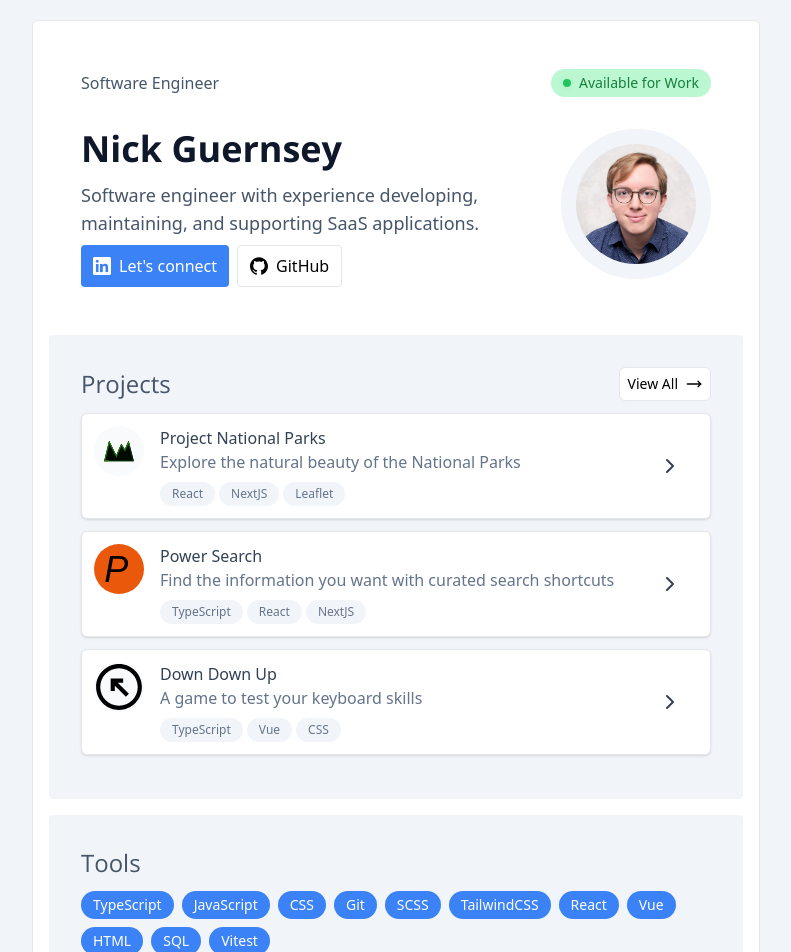
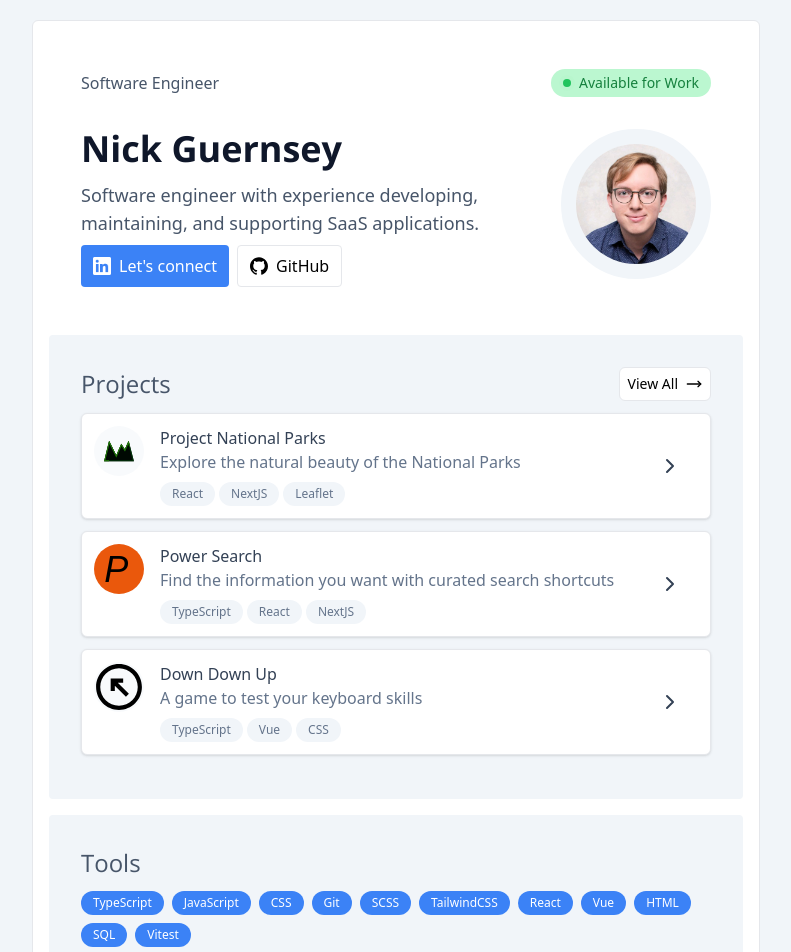
Before and after one commit to nguernse/nguernse.github.io, a React (Vite) app: page /#/ in a window 1280 px wide. Shown: the top 952 px of the page, without its empty margins (244-1035 px from the left). Built offline with nearby package versions, Linux system fonts and the light colour scheme.

Commit message:
chore(ui): badge component

```diff
--- /dev/null
+++ b/src/components/Badge/Badge.tsx
@@ -0,0 +1,31 @@
+import clsx from "clsx";
+import { PropsWithChildren } from "react";
+
+type Props = PropsWithChildren<{
+  className?: string;
+  variant?: "default" | "secondary" | "primary";
+}>;
+
+export default function Badge({
+  children,
+  variant = "default",
+  className,
+}: Props) {
+  return (
+    <span
+      data-testid="badge"
+      data-variant={variant}
+      className={clsx(
+        "font-medium rounded-full px-3 py-1 text-xs",
+        {
+          "bg-slate-100 text-slate-500 ": variant === "default",
+          "bg-slate-500 text-white ": variant === "secondary",
+          "bg-blue-500 text-white": variant === "primary",
+        },
+        className
+      )}
+    >
+      {children}
+    </span>
+  );
+}
--- a/src/components/Bio/BioSkills.tsx
+++ b/src/components/Bio/BioSkills.tsx
@@ -1,4 +1,5 @@
 import { Bio } from "../../@types";
+import Badge from "../Badge/Badge";
 
 type Props = {
   skills: Bio["skills"];
@@ -14,12 +15,9 @@ export default function BioSkills({ skills }: Props) {
 
       <div className="flex flex-wrap gap-2">
         {skills.map((skill) => (
-          <span
-            key={skill}
-            className="bg-blue-500 text-white rounded-full px-3 py-1 text-sm"
-          >
+          <Badge key={skill} variant="primary">
             {skill}
-          </span>
+          </Badge>
         ))}
       </div>
     </section>
--- a/src/components/Projects/ProjectLink.tsx
+++ b/src/components/Projects/ProjectLink.tsx
@@ -2,6 +2,7 @@ import { Link } from "react-router-dom";
 import { Project } from "../../@types";
 import { ChevronRight } from "lucide-react";
 import Avatar from "../Avatar/Avatar";
+import Badge from "../Badge/Badge";
 
 type Props = {
   project: Project;
@@ -25,12 +26,7 @@ export default function ProjectLink({ project }: Props) {
           className="hidden md:flex md:flex-wrap md:gap-1 md:mt-2"
         >
           {project.technologies?.slice(0, 3).map((tech) => (
-            <span
-              key={tech}
-              className="bg-slate-100 text-slate-500 font-medium rounded-full px-3 py-1 text-xs"
-            >
-              {tech}
-            </span>
+            <Badge key={tech}>{tech}</Badge>
           ))}
         </div>
       </div>
--- a/src/pages/About.tsx
+++ b/src/pages/About.tsx
@@ -1,4 +1,5 @@
 import Avatar from "../components/Avatar/Avatar";
+import Badge from "../components/Badge/Badge";
 import AvailableStatement from "../components/Bio/AvailableStatement";
 import EmployedStatement from "../components/Bio/EmploymentStatement";
 import FunStatement from "../components/Bio/FunStatement";
@@ -55,7 +56,7 @@ export default function AboutPage() {
 
       <section
         data-testid="bio-skills"
-        className="p-4 md:p-8 bg-slate-100 rounded mb-4"
+        className="p-4 bg-slate-100 rounded mb-4"
       >
         <h2 className="font-display text-2xl mb-3 text-slate-600">
           This Site Uses
@@ -73,12 +74,9 @@ export default function AboutPage() {
             "HTML",
             "CSS",
           ].map((skill) => (
-            <span
-              key={skill}
-              className="bg-blue-500 text-white rounded-full px-3 py-1 text-sm"
-            >
+            <Badge key={skill} variant="primary">
               {skill}
-            </span>
+            </Badge>
           ))}
         </div>
       </section>
--- a/src/pages/Projects/[id]/ProjectPage.tsx
+++ b/src/pages/Projects/[id]/ProjectPage.tsx
@@ -3,6 +3,7 @@ import { Project } from "../../../@types";
 import { ExternalLink } from "lucide-react";
 import Avatar from "../../../components/Avatar/Avatar";
 import Paragraph from "../../../components/Paragraph";
+import Badge from "../../../components/Badge/Badge";
 
 export default function ProjectPage() {
   const project = useLoaderData() as Project;
@@ -58,12 +59,7 @@ export default function ProjectPage() {
 
         <div className="flex flex-wrap gap-2">
           {project.technologies?.map((tech) => (
-            <span
-              key={tech}
-              className="bg-slate-500 text-white rounded-full px-3 py-1 text-sm"
-            >
-              {tech}
-            </span>
+            <Badge key={tech}>{tech}</Badge>
           ))}
         </div>
       </section>
```
Also changed, not shown: 2 other files (tests, documents, lock files or other folders).
